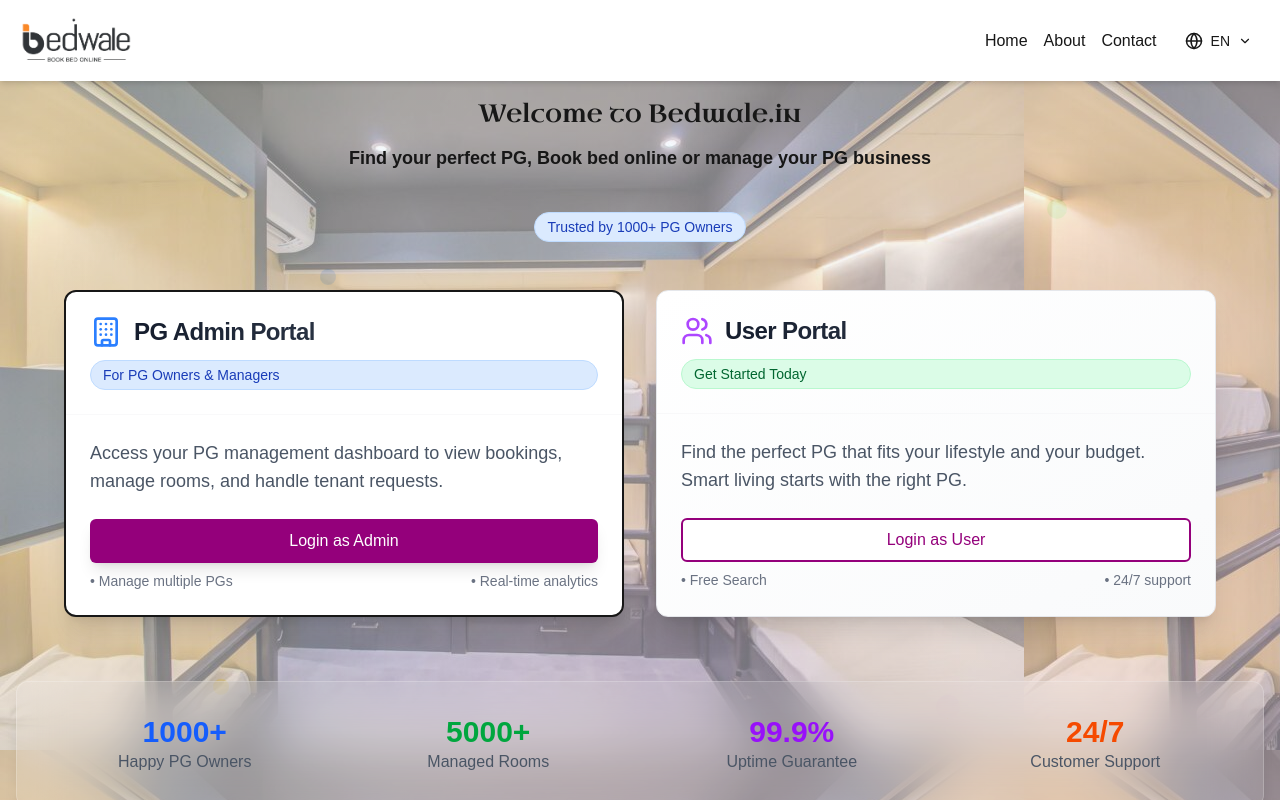
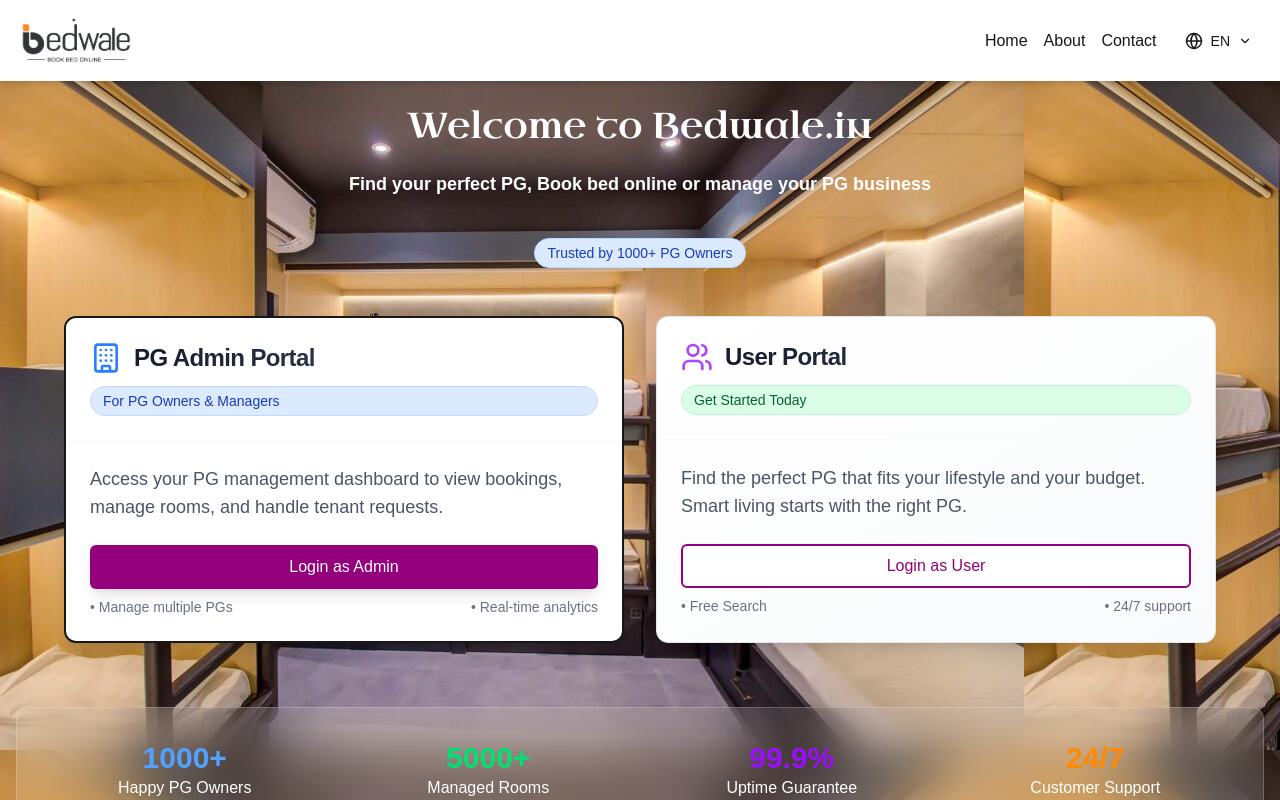
Before and after one commit to Jayeshs1999/banavoo-saas-frontend, a Next.js app: page / in a window 1280 px wide. Shown: the top 800 px of the page. Built offline with nearby package versions, Linux system fonts and the light colour scheme; a web font is replaced by a local one.

Commit message:
change brand name with bedwale.in

```diff
--- a/app/globals.css
+++ b/app/globals.css
@@ -62,7 +62,7 @@
   font-family: "Uncial Antiqua", system-ui;
   font-weight: 400;
   font-style: normal;
-  font-size: 25px;
+  font-size: 36px;
 }
 
 
--- a/app/page.tsx
+++ b/app/page.tsx
@@ -62,15 +62,15 @@
       </div>
 
       {/* Subtle Grid Pattern */}
-      <div className="absolute inset-0  bg-[url('../public/bg-pg.jpg')] opacity-50"></div>
+      <div className="absolute inset-0  bg-[url('../public/bg-pg.jpg')] "></div>
 
       <div className="container mx-auto px-4 py-8 min-h-screen flex flex-col justify-center relative z-10">
         {/* Hero Section */}
         <div className="text-center mb-12">
-          <h1 className="text-4xl secondary-foreground mb-4 uncial-antiqua-regular">
+          <h1 className="text-primary-foreground text-[50px] mb-4 uncial-antiqua-regular">
             {t("home.welcomeTitle")}
           </h1>
-          <p className="secondary-foreground text-lg mb-6 poiret-one-regular font-bold">
+          <p className="text-primary-foreground text-lg mb-6 poiret-one-regular font-bold">
             {t("home.welcomeSubtitle")}
           </p>
           <CardBadge variant="primary" className="mt-4">
@@ -152,22 +152,28 @@
           <Card variant="glass" className="p-8 backdrop-blur-xl">
             <div className="grid grid-cols-1 md:grid-cols-4 gap-8 text-center">
               <div>
-                <div className="text-3xl font-bold text-blue-600">1000+</div>
-                <div className="text-gray-600">{t("home.stats.pgOwners")}</div>
+                <div className="text-3xl font-bold text-blue-400">1000+</div>
+                <div className="text-primary-foreground">
+                  {t("home.stats.pgOwners")}
+                </div>
               </div>
               <div>
-                <div className="text-3xl font-bold text-green-600">5000+</div>
-                <div className="text-gray-600">
+                <div className="text-3xl font-bold text-green-400">5000+</div>
+                <div className="text-primary-foreground">
                   {t("home.stats.managedRooms")}
                 </div>
               </div>
               <div>
                 <div className="text-3xl font-bold text-purple-600">99.9%</div>
-                <div className="text-gray-600">{t("home.stats.uptime")}</div>
+                <div className="text-primary-foreground">
+                  {t("home.stats.uptime")}
+                </div>
               </div>
               <div>
-                <div className="text-3xl font-bold text-orange-600">24/7</div>
-                <div className="text-gray-600">{t("home.stats.support")}</div>
+                <div className="text-3xl font-bold text-orange-400">24/7</div>
+                <div className="text-primary-foreground">
+                  {t("home.stats.support")}
+                </div>
               </div>
             </div>
           </Card>
@@ -175,7 +181,9 @@
 
         {/* Footer Message */}
         <div className="mt-12 text-center">
-          <p className="text-gray-500 text-sm">{t("home.footerMessage")}</p>
+          <p className="text-primary-foreground text-sm">
+            {t("home.footerMessage")}
+          </p>
         </div>
       </div>
     </div>
```
